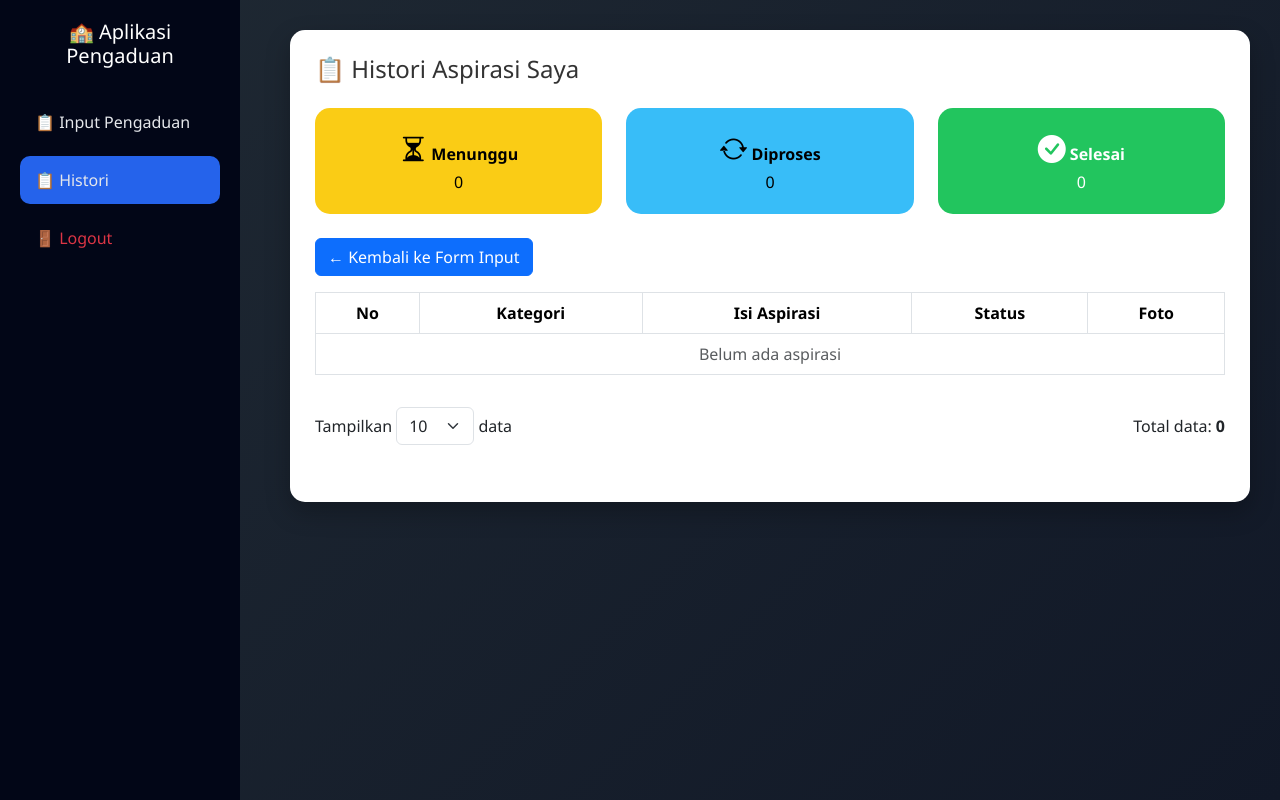
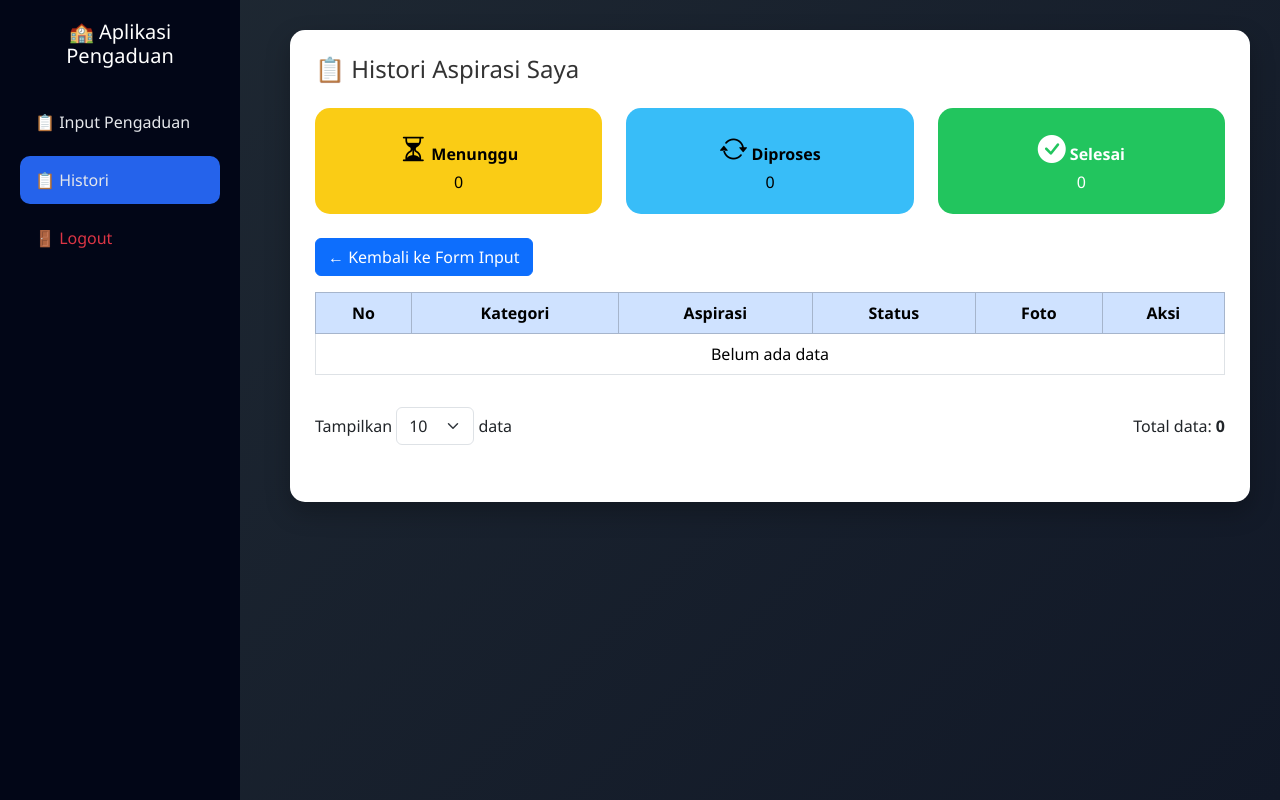
Before and after one commit to zeencode12/UKK_2026_SMKP, a PHP site: page /histori.php in a window 1280 px wide. Run offline with PHP 8.4, Linux system fonts and the light colour scheme; the visitor is signed in with stand-in values (Sample User, id 1); data comes from the database, SQL or seed files in the repository.

Commit message:
Update histori.php

```diff
--- a/pengaduan_sarana_sekolah3/histori.php
+++ b/pengaduan_sarana_sekolah3/histori.php
@@ -55,8 +55,8 @@ while ($s = mysqli_fetch_assoc($qStatus)) {
 <html lang="id">
 <head>
 <meta charset="UTF-8">
-<title>Histori Aspirasi</title>
-
+<title>Histori Pengaduan</title>
+<link rel="icon" type="image/x-icon" href="image/school.ico">
 <link href="https://cdn.jsdelivr.net/npm/bootstrap@5.3.2/dist/css/bootstrap.min.css" rel="stylesheet">
 <link href="https://cdn.jsdelivr.net/npm/bootstrap-icons/font/bootstrap-icons.css" rel="stylesheet">
 
@@ -171,13 +171,14 @@ table img{
 <!-- TABLE -->
 <div class="table-responsive">
 <table class="table table-bordered table-hover align-middle">
-<thead class="text-center">
+<thead class="table-primary text-center">
 <tr>
     <th>No</th>
     <th>Kategori</th>
-    <th>Isi Aspirasi</th>
+    <th>Aspirasi</th>
     <th>Status</th>
     <th>Foto</th>
+    <th>Aksi</th>
 </tr>
 </thead>
 <tbody>
@@ -185,25 +186,34 @@ table img{
 $no = $offset + 1;
 if (mysqli_num_rows($query) > 0) {
 while ($d = mysqli_fetch_assoc($query)) {
-        $status = strtolower($d['status']);
 ?>
 <tr>
-    <td class="text-center"><?= $no++; ?></td>
-    <td><?= $d['ket_kategori']; ?></td>
-    <td><?= $d['ket']; ?></td>
+<td class="text-center"><?= $no++ ?></td>
+<td><?= $d['ket_kategori'] ?></td>
+<td><?= $d['ket'] ?></td>
 <td class="text-center">
-        <span class="badge-status status-<?= $status ?>">
-            <?= $d['status']; ?>
+<span class="badge-status status-<?= strtolower($d['status']) ?>">
+<?= $d['status'] ?>
 </span>
 </td>
 <td class="text-center">
-        <?= ($d['foto']!='') ? "<img src='uploads/$d[foto]'>" : '-' ?>
+<?= ($d['foto']) ? "<img src='uploads/$d[foto]'>" : "-" ?>
+</td>
+<td class="text-center">
+<?php if ($d['status']=="Menunggu") { ?>
+<a href="siswa_edit_pengaduan.php?id=<?= $d['id_pelaporan'] ?>" class="btn btn-warning btn-sm">
+<i class="bi bi-pencil"></i>
+</a>
+<a href="siswa_hapus_pengaduan.php?id=<?= $d['id_pelaporan'] ?>"
+   onclick="return confirm('Yakin hapus data ini?')"
+   class="btn btn-danger btn-sm">
+<i class="bi bi-trash"></i>
+</a>
+<?php } else { echo "-"; } ?>
 </td>
 </tr>
 <?php }} else { ?>
-<tr>
-    <td colspan="5" class="text-center text-muted">Belum ada aspirasi</td>
-</tr>
+<tr><td colspan="6" class="text-center">Belum ada data</td></tr>
 <?php } ?>
 </tbody>
 </table>
```
Lines whose indentation alone changed are shown as unchanged.
